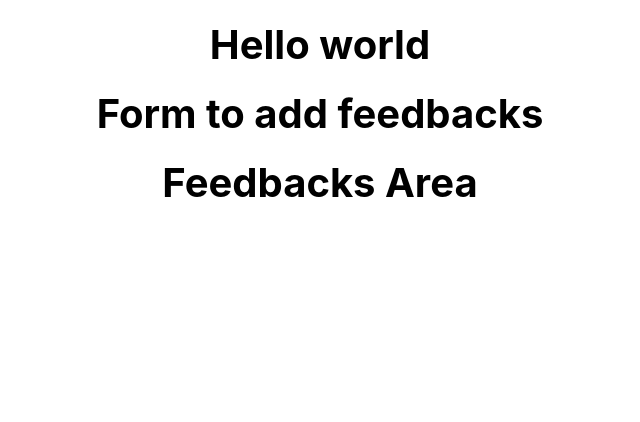
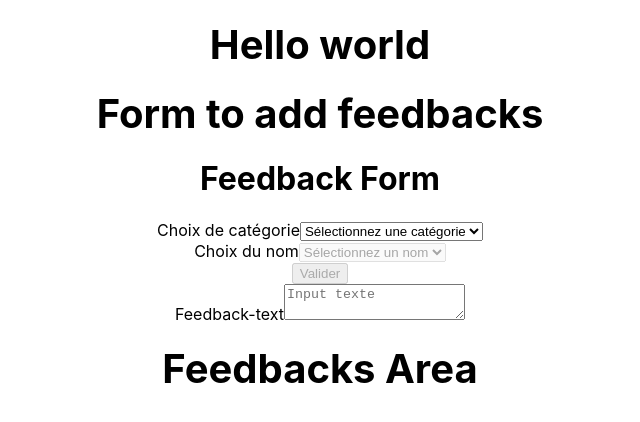
Before and after one commit to TomCml/tp-feedback-anonyme, a React (Create React App) app in the folder frontend/: page / in a window 1280 px wide. Shown: the top 422 px of the page, without its empty margins (320-960 px from the left). Built offline with nearby package versions, Linux system fonts and the light colour scheme.

Commit message:
[feature/feedback-form] - Added Feedback Form Component allowing the user to select categories and name

```diff
--- a/frontend/src/App.js
+++ b/frontend/src/App.js
@@ -1,5 +1,6 @@
 import './App.css';
 import Display from './components/Displayer/Display';
+import FeedbackForm from './components/Form/FeedbackForm';
 import Form from './components/Form/Form';
 import Header from './components/Header/Header';
 
@@ -8,6 +9,7 @@ function App() {
     <div className="App">
       <Header />
       <Form />
+      <FeedbackForm />
       <Display />
     </div>
   );
--- /dev/null
+++ b/frontend/src/components/Form/FeedbackForm.jsx
@@ -0,0 +1,84 @@
+import React, { useState } from 'react';
+import styles from './FeedbackForm.module.css'; // Import du module CSS
+
+const FeedbackForm = ({ onAddFeedback }) => {
+	const [category, setCategory] = useState('');
+	const [name, setName] = useState('');
+	const [text, setText] = useState('');
+
+	const handleSubmit = (e) => {
+		e.preventDefault();
+		if (category && name && text) {
+			onAddFeedback({ category, name, text });
+			setCategory('');
+			setName('');
+			setText('');
+		}
+	};
+
+	return (
+		<div className={styles.container}>
+			<h1 className={styles.title}>Feedback Form</h1>
+			<form onSubmit={handleSubmit} className={styles.form}>
+				<div className={styles.formGroup}>
+					<label htmlFor='category' className={styles.label}>
+						Choix de catégorie
+					</label>
+					<select
+						id='category'
+						value={category}
+						onChange={(e) => {
+							setCategory(e.target.value);
+							setName('');
+						}}
+						className={styles.select}
+					>
+						<option value=''>Sélectionnez une catégorie</option>
+						<option value='cat1'>Catégorie 1</option>
+						<option value='cat2'>Catégorie 2</option>
+					</select>
+				</div>
+
+				<div className={styles.formGroup}>
+					<label htmlFor='name' className={styles.label}>
+						Choix du nom
+					</label>
+					<select
+						id='name'
+						value={name}
+						onChange={(e) => setName(e.target.value)}
+						disabled={!category}
+						className={styles.select}
+					>
+						<option value=''>Sélectionnez un nom</option>
+						<option value='name1'>Nom 1</option>
+						<option value='name2'>Nom 2</option>
+					</select>
+				</div>
+
+				<button
+					type='submit'
+					className={styles.submitButton}
+					disabled={!category || !name || !text}
+				>
+					Valider
+				</button>
+			</form>
+
+			<div className={styles.textInputContainer}>
+				<label htmlFor='feedback-text' className={styles.label}>
+					Feedback-text
+				</label>
+				<textarea
+					id='feedback-text'
+					value={text}
+					onChange={(e) => setText(e.target.value)}
+					placeholder='Input texte'
+					className={styles.textarea}
+				/>
+			</div>
+		</div>
+	);
+};
+
+export default FeedbackForm;
--- /dev/null
+++ b/frontend/src/components/Form/FeedbackForm.module.css
@@ -0,0 +1,53 @@
+.feedback-form-container {
+	margin: 20px;
+	padding: 15px;
+	border: 1px solid #ddd;
+	border-radius: 8px;
+}
+
+.feedback-form {
+	display: flex;
+	flex-direction: column;
+	gap: 10px;
+}
+
+.form-group {
+	display: flex;
+	flex-direction: column;
+}
+
+.form-group label {
+	margin-bottom: 5px;
+	font-weight: bold;
+}
+
+.form-group input {
+	padding: 8px;
+	border: 1px solid #ccc;
+	border-radius: 4px;
+}
+
+.text-input-container {
+	margin-top: 15px;
+}
+
+.text-input-container textarea {
+	width: 100%;
+	padding: 8px;
+	border: 1px solid #ccc;
+	border-radius: 4px;
+	min-height: 100px;
+}
+
+.submit-button {
+	padding: 10px;
+	background-color: #4caf50;
+	color: white;
+	border: none;
+	border-radius: 4px;
+	cursor: pointer;
+}
+
+.submit-button:hover {
+	background-color: #45a049;
+}
```
